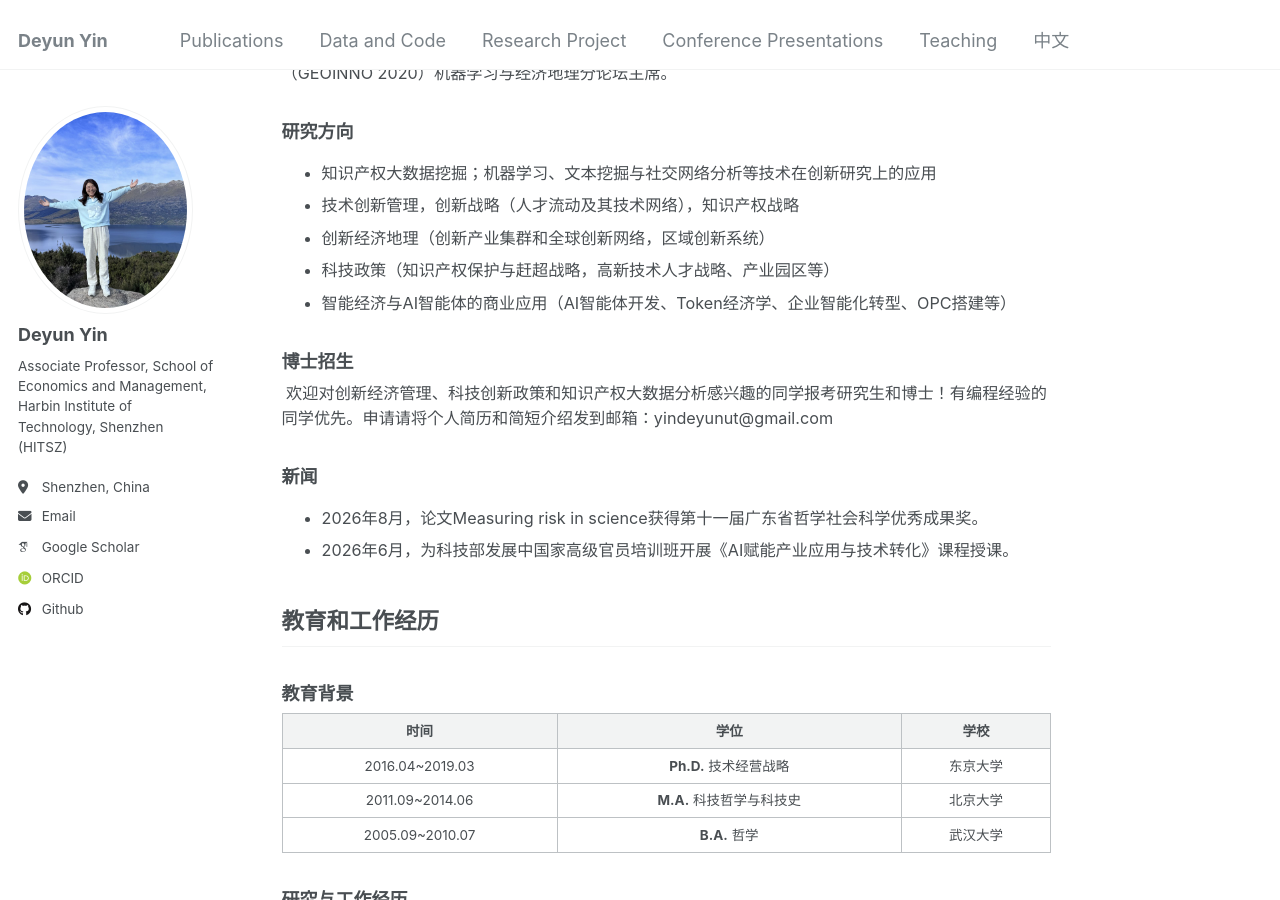
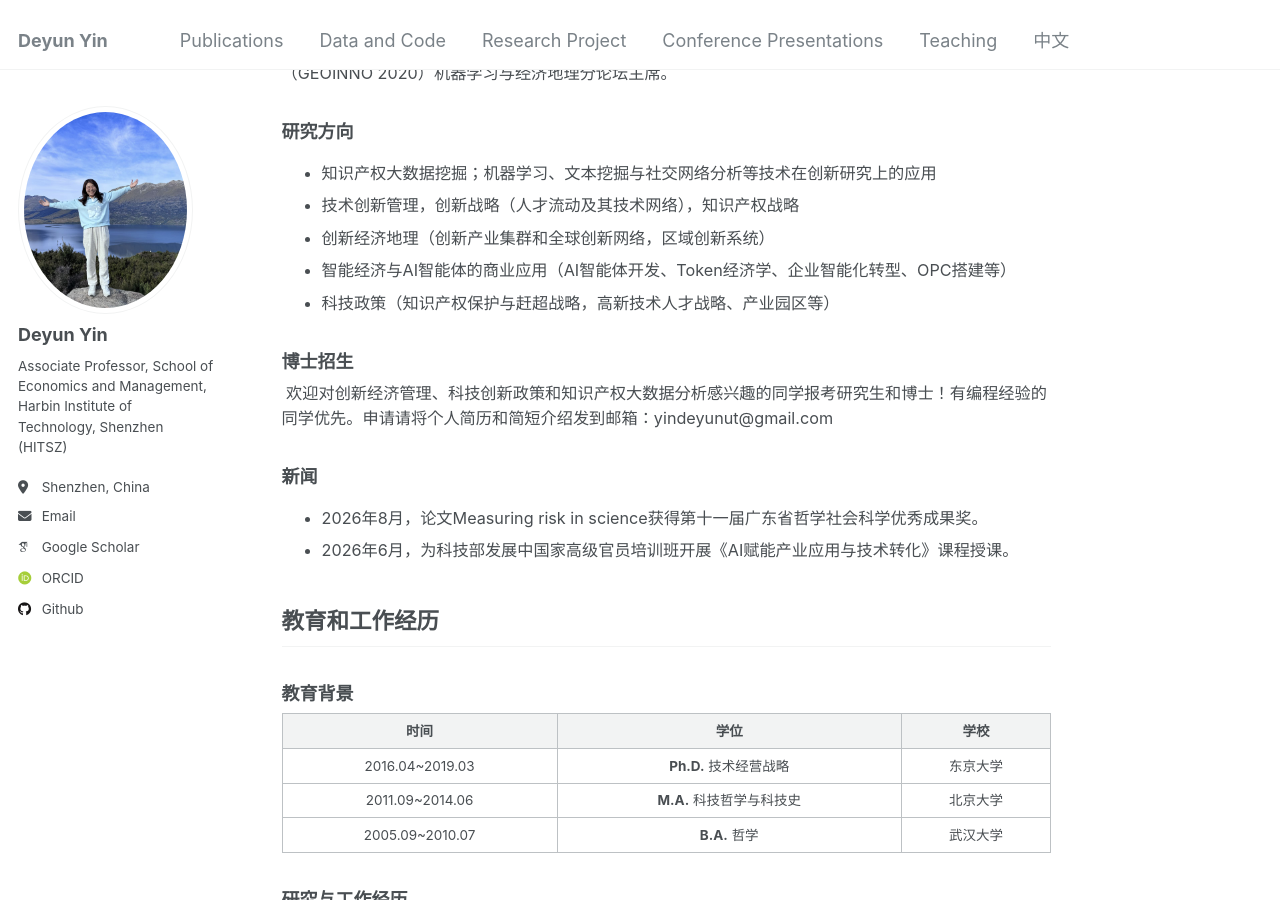
Before and after one commit to DeyunYinWIPO/DeyunYinWIPO.github.io, a Jekyll site: the page built from _pages/cn_version.md, in a window 1280 px wide and 900 px high, scrolled down 766 px. Built offline with Jekyll 4.4.1, drawn with Linux system fonts in a browser that asks for light colours; some web fonts are replaced.

```diff
--- a/_pages/cn_version.md
+++ b/_pages/cn_version.md
@@ -22,8 +22,8 @@ redirect_from:
 - 知识产权大数据挖掘；机器学习、文本挖掘与社交网络分析等技术在创新研究上的应用
 - 技术创新管理，创新战略（人才流动及其技术网络），知识产权战略
 - 创新经济地理（创新产业集群和全球创新网络，区域创新系统）
+- 智能经济与AI智能体的商业应用（AI智能体开发、Token经济学、企业智能化转型、OPC搭建等）
 - 科技政策（知识产权保护与赶超战略，高新技术人才战略、产业园区等）
-- 智能经济与AI智能体的商业应用（AI智能体开发、Token经济学、企业智能化转型、OPC搭建等）
 
 ### 博士招生
 
```
